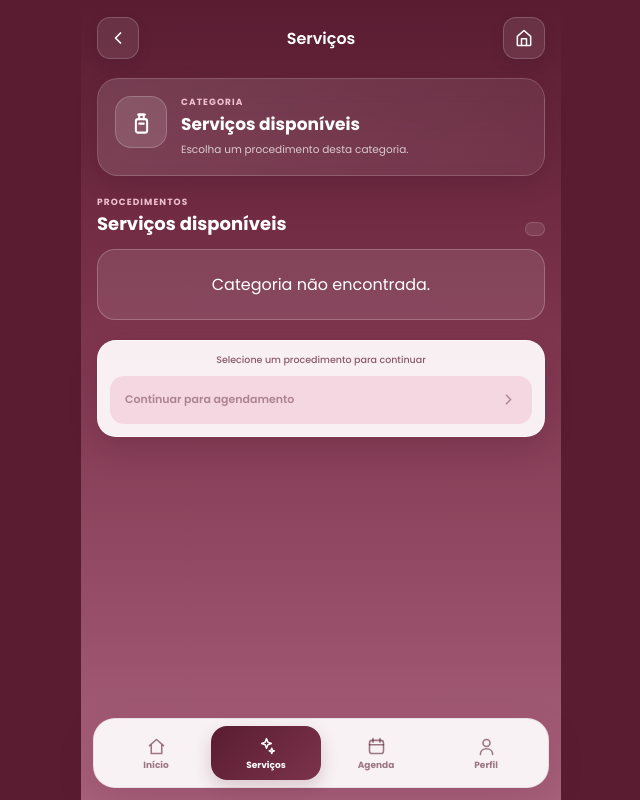
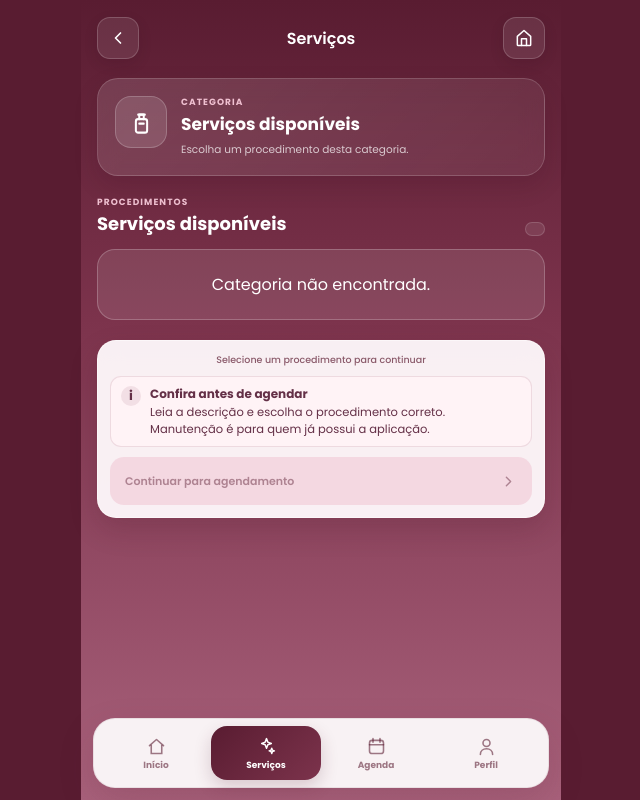
Before and after one commit to joadlsilvaseo-png/isabelenailsapp, a plain HTML site: page categoria.html in a window 1280 px wide. Shown: the whole page, without its empty margins (319-959 px from the left). Drawn offline with Linux system fonts and the light colour scheme.

Commit message:
feat(servicos): aviso de escolha antes do agendamento

```diff
--- a/categoria.html
+++ b/categoria.html
@@ -20,6 +20,7 @@
 
   <link rel="stylesheet" href="base.css?v=1.0.4">
   <link rel="stylesheet" href="manicure.css?v=2.0.0">
+  <link rel="stylesheet" href="servicos-orientacao.css?v=1.0.0">
 </head>
 
 <body data-page="categoria">
@@ -98,7 +99,15 @@
           Selecione um procedimento para continuar
         </p>
 
-        <button type="button" class="manicure-button" disabled>
+                <div class="service-choice-note" role="note">
+          <span class="service-choice-note-icon" aria-hidden="true">i</span>
+          <div class="service-choice-note-content">
+            <strong>Confira antes de agendar</strong>
+            <p>Leia a descrição e escolha o procedimento correto. Manutenção é para quem já possui a aplicação.</p>
+          </div>
+        </div>
+
+<button type="button" class="manicure-button" disabled>
           <span>Continuar para agendamento</span>
 
           <svg viewBox="0 0 24 24" fill="none" aria-hidden="true">
@@ -160,7 +169,7 @@
 
   </div>
 
-  <script type="module" src="categoria.js?v=1.0.0"></script>
+  <script type="module" src="categoria.js?v=1.0.1"></script>
 
   <script src="app.js?v=2.0.0" defer></script>
 
```
